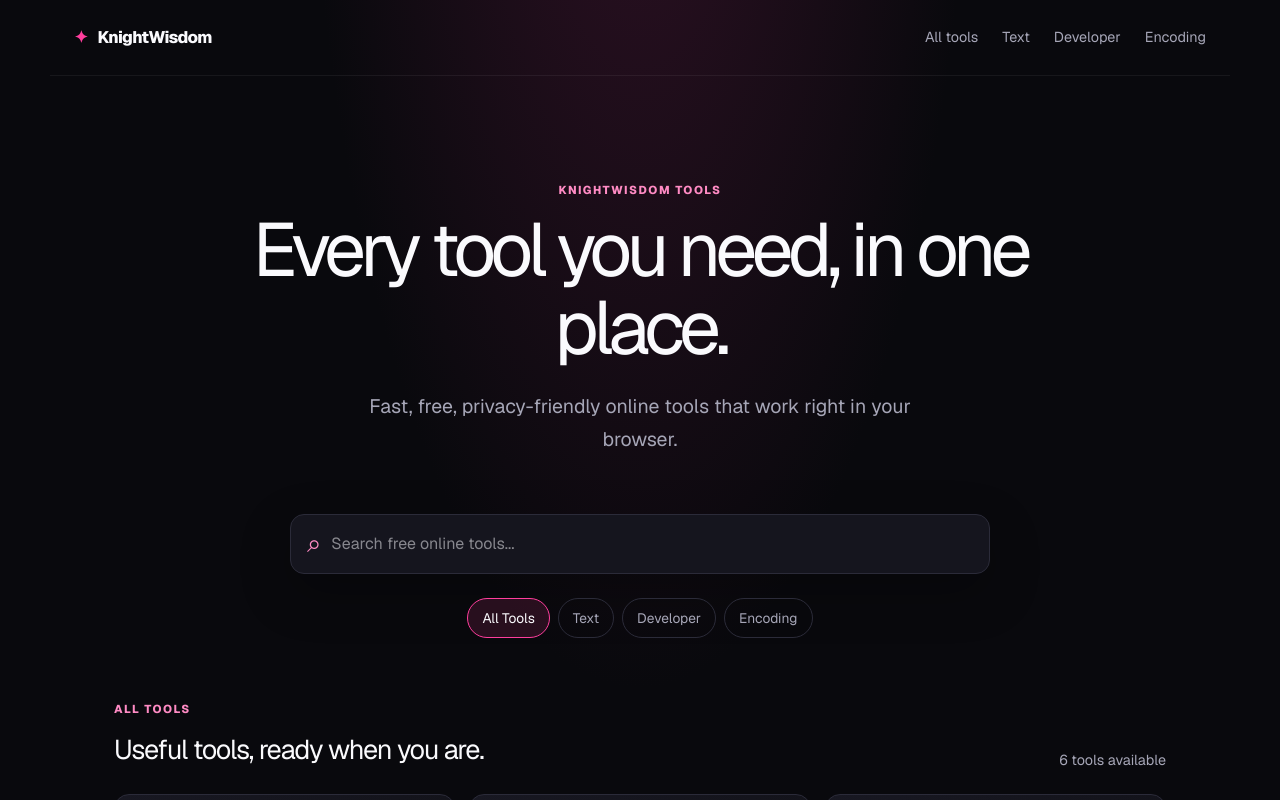
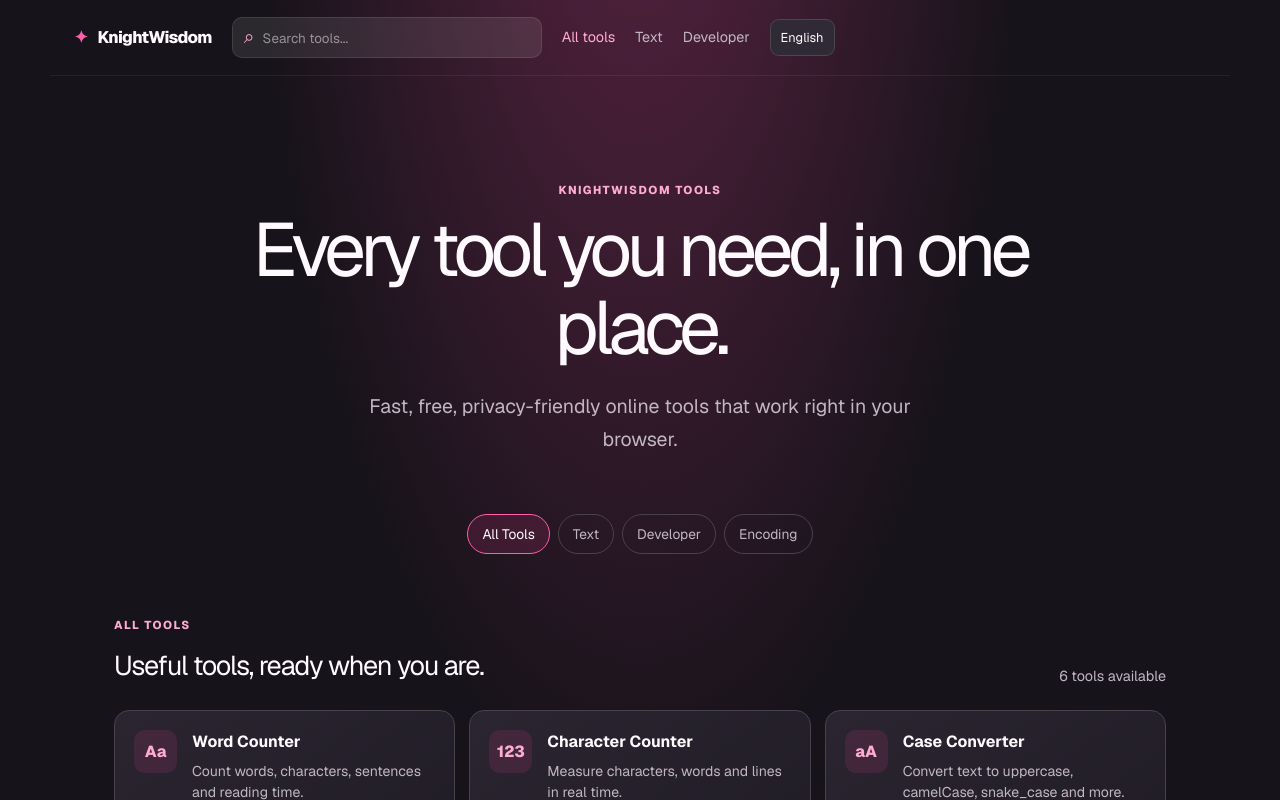
Before and after one commit to KnightWisdomJason/knight-wisdom-site, a Next.js app: page / in a window 1280 px wide. Shown: the top 800 px of the page. Built offline with nearby package versions, Linux system fonts and the light colour scheme; no server answers.

Commit message:
feat: refine navigation and theme

```diff
--- a/src/app/layout.tsx
+++ b/src/app/layout.tsx
@@ -2,7 +2,10 @@
 import { Geist } from "next/font/google";
 import Link from "next/link";
 import Script from "next/script";
+import { Suspense } from "react";
+import { SiteHeader } from "@/components/site-header";
 import "./globals.css";
+import "./theme.css";
 
 const geist = Geist({ variable: "--font-geist", subsets: ["latin"] });
 const siteUrl = process.env.NEXT_PUBLIC_SITE_URL || "https://knightwisdom.com";
@@ -18,7 +21,7 @@
   const adsenseClientId = process.env.NEXT_PUBLIC_ADSENSE_CLIENT_ID;
   return <html lang="en"><body className={geist.variable}>
     {adsenseClientId ? <Script async strategy="afterInteractive" src={`https://pagead2.googlesyndication.com/pagead/js/adsbygoogle.js?client=${adsenseClientId}`} crossOrigin="anonymous" /> : null}
-    <header className="site-header"><Link className="brand" href="/"><span>✦</span> KnightWisdom</Link><nav aria-label="Primary navigation"><Link href="/">All tools</Link><Link href="/#text">Text</Link><Link href="/#developer">Developer</Link><Link href="/#encoding">Encoding</Link></nav></header>
+    <Suspense fallback={<header className="site-header"><Link className="brand" href="/"><span>✦</span> KnightWisdom</Link></header>}><SiteHeader /></Suspense>
     {children}
     <footer className="site-footer"><Link className="brand" href="/"><span>✦</span> KnightWisdom</Link><p>Fast, free, privacy-friendly online tools.</p><nav><Link href="/about">About</Link><Link href="/privacy">Privacy</Link><Link href="/terms">Terms</Link><Link href="/contact">Contact</Link></nav></footer>
   </body></html>;
--- a/src/app/page.tsx
+++ b/src/app/page.tsx
@@ -1,5 +1,6 @@
 import { ToolDirectory } from "@/components/tool-directory";
 import { tools } from "@/lib/tools";
+import { Suspense } from "react";
 
 export default function Home() {
   return (
@@ -9,7 +10,7 @@
         <h1>Every tool you need, in one place.</h1>
         <p className="hero-copy">Fast, free, privacy-friendly online tools that work right in your browser.</p>
       </section>
-      <ToolDirectory tools={tools} />
+      <Suspense fallback={<div className="directory" />}><ToolDirectory tools={tools} /></Suspense>
       <section className="trust-grid" aria-label="Why use KnightWisdom Tools">
         <article><h2>Fast by design</h2><p>Open a tool, paste your content, and get the result immediately.</p></article>
         <article><h2>Privacy-friendly</h2><p>The current text and developer tools process your input locally in your browser.</p></article>
--- /dev/null
+++ b/src/app/theme.css
@@ -0,0 +1,14 @@
+:root { --bg:#17131a; --surface:#24202a; --surface-2:#302a36; --text:#fffafe; --muted:#c1b7c3; --line:#4a414f; --pink:#ff5eaa; --pink-soft:#ffacd1; }
+body { background:radial-gradient(ellipse at 50% -20%,#5e2445 0,transparent 43%),var(--bg); }
+.site-header { min-height:76px; height:auto; justify-content:initial; gap:20px; }
+.brand { white-space:nowrap; }
+.header-search { display:flex; align-items:center; gap:8px; max-width:310px; flex:1; background:rgba(255,255,255,.09); border:1px solid rgba(255,255,255,.1); padding:0 11px; border-radius:10px; }
+.header-search span { font-size:1.2rem; color:var(--pink-soft); }
+.header-search input { height:39px; background:transparent; color:var(--text); border:0; outline:0; width:100%; font-size:.84rem; }
+.site-header nav { gap:20px; white-space:nowrap; }
+.site-header nav a.selected { color:var(--pink-soft); }
+.language-select select { appearance:none; border:1px solid rgba(255,255,255,.13); border-radius:9px; background:#302a36; color:var(--text); padding:8px 10px; font-size:.8rem; cursor:pointer; }
+.tool-card { background:linear-gradient(145deg,#2a2530,#201c26); }
+.tool-card:hover { border-color:#aa6688; background:#342a35; }
+.workspace textarea { background:#1b1720; }
+@media(max-width:760px) { .site-header { padding:14px 16px; gap:10px; flex-wrap:wrap; } .header-search { order:4; flex-basis:100%; max-width:none; } }
--- /dev/null
+++ b/src/components/site-header.tsx
@@ -0,0 +1,10 @@
+"use client";
+import Link from "next/link";
+import { usePathname, useRouter, useSearchParams } from "next/navigation";
+import { useState } from "react";
+export function SiteHeader() {
+  const router = useRouter(); const pathname = usePathname(); const params = useSearchParams(); const [language, setLanguage] = useState("en");
+  const search = (value: string) => { const next = new URLSearchParams(); if (value.trim()) next.set("q", value); router.replace(`/?${next.toString()}`, { scroll: false }); };
+  const chooseLanguage = (value: string) => { setLanguage(value); window.localStorage.setItem("kw-language", value); document.documentElement.lang = value === "zh" ? "zh-CN" : "en"; };
+  return <header className="site-header"><Link className="brand" href="/"><span>✦</span> KnightWisdom</Link><div className="header-search"><label className="sr-only" htmlFor="header-tool-search">Search tools</label><span aria-hidden="true">⌕</span><input id="header-tool-search" value={params.get("q") || ""} onChange={(event) => search(event.target.value)} placeholder="Search tools..." /></div><nav aria-label="Primary navigation"><Link className={pathname === "/" ? "selected" : ""} href="/">All tools</Link><Link href="/#text">Text</Link><Link href="/#developer">Developer</Link></nav><label className="language-select"><span className="sr-only">Language</span><select value={language} onChange={(event) => chooseLanguage(event.target.value)} aria-label="Language"><option value="en">English</option><option value="zh">中文</option></select></label></header>;
+}
--- a/src/components/tool-directory.tsx
+++ b/src/components/tool-directory.tsx
@@ -1,11 +1,10 @@
 "use client";
 import Link from "next/link";
+import { useSearchParams } from "next/navigation";
 import { useState } from "react";
 import type { Tool } from "@/lib/tools";
-
 export function ToolDirectory({ tools }: { tools: Tool[] }) {
-  const [query, setQuery] = useState(""); const [category, setCategory] = useState("All Tools");
-  const categories = ["All Tools", "Text", "Developer", "Encoding"];
+  const params = useSearchParams(); const query = params.get("q") || ""; const [category, setCategory] = useState("All Tools"); const categories = ["All Tools", "Text", "Developer", "Encoding"];
   const filtered = tools.filter((tool) => (category === "All Tools" || tool.category === category) && [tool.name, tool.description, ...tool.keywords].join(" ").toLowerCase().includes(query.toLowerCase()));
-  return <section className="directory" aria-labelledby="tools-heading"><div className="search-wrap"><label className="sr-only" htmlFor="tool-search">Search tools</label><span>⌕</span><input id="tool-search" value={query} onChange={(event) => setQuery(event.target.value)} placeholder="Search free online tools..." /></div><div className="filters" role="tablist" aria-label="Tool categories">{categories.map((item) => <button key={item} id={item.toLowerCase().replace(" ", "-")} className={category === item ? "active" : ""} onClick={() => setCategory(item)} type="button">{item}</button>)}</div><div className="directory-heading"><div><p className="eyebrow">{category === "All Tools" ? "ALL TOOLS" : category.toUpperCase()}</p><h2 id="tools-heading">Useful tools, ready when you are.</h2></div><p>{filtered.length} {filtered.length === 1 ? "tool" : "tools"} available</p></div><div className="tool-grid">{filtered.map((tool) => <Link className="tool-card" href={`/tools/${tool.slug}`} key={tool.slug}><span className="tool-icon" aria-hidden="true">{tool.icon}</span><span className="tool-card-content"><strong>{tool.name}</strong><span>{tool.description}</span><small>{tool.category}</small></span><span className="arrow" aria-hidden="true">→</span></Link>)}</div>{!filtered.length && <p className="empty">No matching tools yet. Try a different search.</p>}</section>;
+  return <section className="directory" aria-labelledby="tools-heading"><div className="filters" role="tablist" aria-label="Tool categories">{categories.map((item) => <button key={item} id={item.toLowerCase().replace(" ", "-")} className={category === item ? "active" : ""} onClick={() => setCategory(item)} type="button">{item}</button>)}</div><div className="directory-heading"><div><p className="eyebrow">{category === "All Tools" ? "ALL TOOLS" : category.toUpperCase()}</p><h2 id="tools-heading">Useful tools, ready when you are.</h2></div><p>{filtered.length} {filtered.length === 1 ? "tool" : "tools"} available</p></div><div className="tool-grid">{filtered.map((tool) => <Link className="tool-card" href={`/tools/${tool.slug}`} key={tool.slug}><span className="tool-icon" aria-hidden="true">{tool.icon}</span><span className="tool-card-content"><strong>{tool.name}</strong><span>{tool.description}</span><small>{tool.category}</small></span><span className="arrow" aria-hidden="true">→</span></Link>)}</div>{!filtered.length && <p className="empty">No matching tools yet. Try a different search.</p>}</section>;
 }
```
